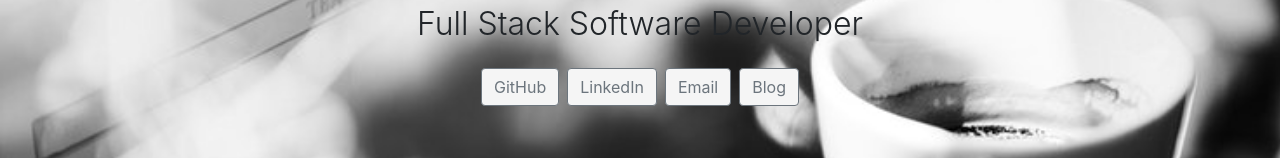
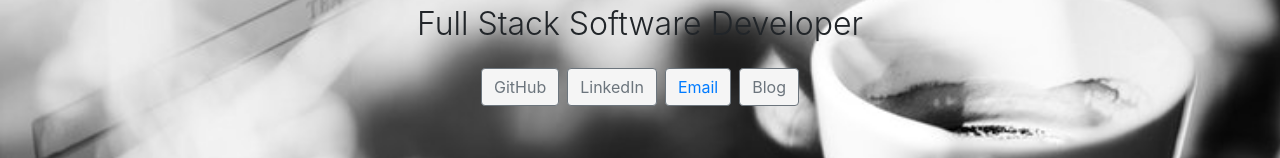
Before and after one commit to aleshakay/areed, a React (Create React App) app: page / in a window 1280 px wide. Shown: the part 228-386 px from the top of the page. Built offline with nearby package versions, Linux system fonts and the light colour scheme; no server answers.

Commit message:
added email link

```diff
--- a/src/components/shared/ContactInfo/ContactInfo.js
+++ b/src/components/shared/ContactInfo/ContactInfo.js
@@ -19,7 +19,9 @@ class ContactInfo extends React.Component {
             <h1 className="contactInfoDescription">Find me at... </h1>
             <Button className="contactbtn" outline color="secondary" size="md" onClick={this.github}>GitHub</Button>
             <Button className="contactbtn" outline color="secondary" size="md" onClick={this.linkedId}>LinkedIn</Button>
-            <Button className="contactbtn" outline color="secondary" size="md" >Email</Button>
+            <Button className="contactbtn" outline color="secondary" size="md">
+              <a href="mailto:aleshak83@gmail.com">Email</a>
+            </Button>
             <Button className="contactbtn" outline color="secondary" size="md">Blog</Button>
             <Button className="contactbtn" outline color="secondary" size="md">Resume</Button>
           </Container>
--- a/src/components/shared/HomeScreenJumbo/HomeScreenJumbo.js
+++ b/src/components/shared/HomeScreenJumbo/HomeScreenJumbo.js
@@ -20,7 +20,9 @@ class HomeScreenJumbo extends React.Component {
             <p className="lead">Full Stack Software Developer</p>
             <Button className="contactbtn" outline color="secondary" size="md" onClick={this.github}>GitHub</Button>
             <Button className="contactbtn" outline color="secondary" size="md" onClick={this.linkedId}>LinkedIn</Button>
-            <Button className="coverbtn" outline color="secondary" size="md">Email</Button>
+            <Button className="contactbtn" outline color="secondary" size="md">
+              <a href="mailto:aleshak83@gmail.com">Email</a>
+            </Button>
             <Button className="coverbtn" outline color="secondary" size="md">Blog</Button>
           </Container>
         </Jumbotron>
```
